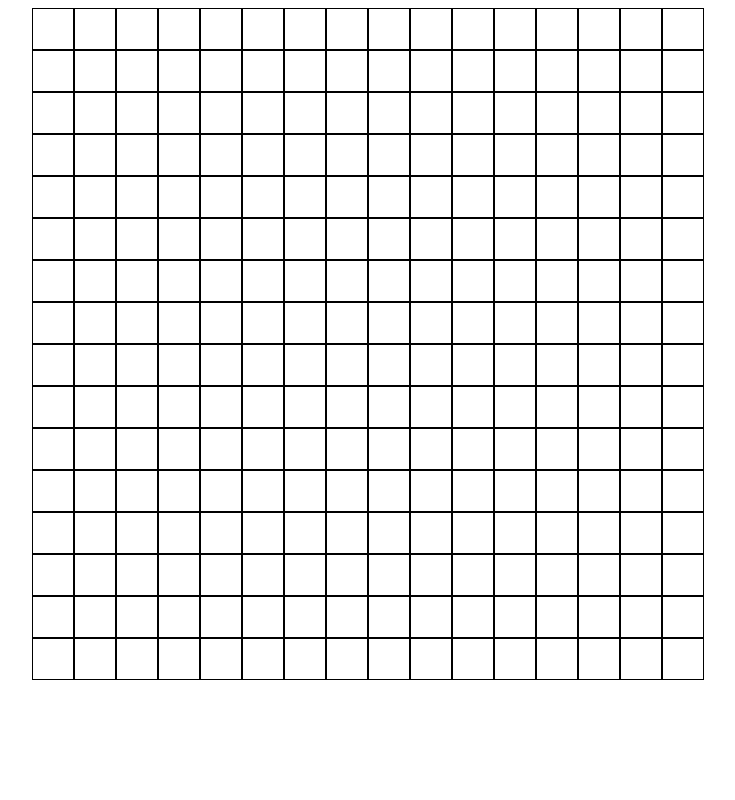
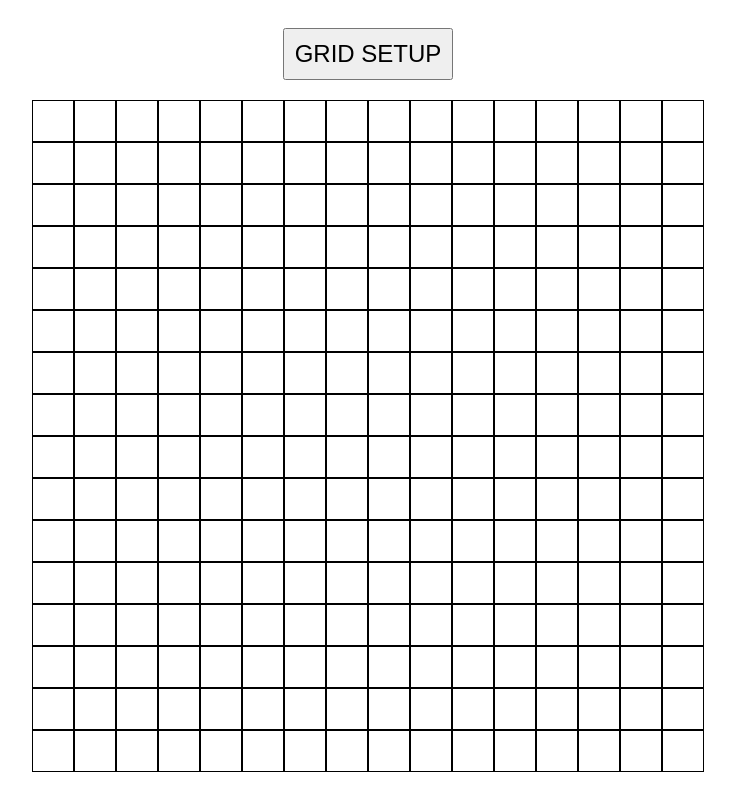
Before and after one commit to grumpper/odin-etch-a-sketch, a plain HTML site: page index.html in a window 1280 px wide. Shown: the whole page, without its empty margins (272-1007 px from the left). Drawn offline with Linux system fonts and the light colour scheme.

Commit message:
add grid setup button

```diff
--- a/index.html
+++ b/index.html
@@ -8,6 +8,8 @@
         <title>Etch-a-Sketch</title>
     </head>
     <body>
-        <div id="container"></div>
+        <button id="setup-btn">GRID SETUP</button>
+        <div id="container">
+        </div>
     </body>
 </html>
--- a/script.js
+++ b/script.js
@@ -1,19 +1,31 @@
 // draw the grid
-const gridSize = 16
+function drawGrid(size) {
     const container = document.querySelector('#container')
-for (let i = 0; i < gridSize; i++) {
+    container.replaceChildren()
+    for (let i = 0; i < size; i++) {
         const row = document.createElement('div')
         row.classList.add("row")
-    for (let j = 0; j < gridSize; j++) {
+        for (let j = 0; j < size; j++) {
             const square = document.createElement('div')
             square.classList.add("square")
             row.appendChild(square)
         }
         container.appendChild(row)
     }
-
     // add color on hover
-const squares = document.querySelectorAll('div.square')
+    let squares = document.querySelectorAll('div.square')
     squares.forEach((e) => {
         e.addEventListener("mouseover", () => e.style.background = "blue")
     })
+}
+
+// setup button
+const button = document.querySelector('#setup-btn')
+let gridSize = 16
+drawGrid(gridSize)
+button.addEventListener('click', () => {
+    do {
+        gridSize = prompt("How many square per row should be the grid?")
+    } while (gridSize < 16 && gridSize > 100)
+    drawGrid(gridSize)
+})
--- a/style.css
+++ b/style.css
@@ -15,3 +15,15 @@
     width: 5svh;
     aspect-ratio: 1 / 1;
 }
+
+#setup-btn {
+    margin: 20px;
+    font-size: 24px;
+    padding: 10px;
+}
+
+body {
+    display: flex;
+    flex-direction: column;
+    align-items: center;
+}
```
Lines whose indentation alone changed are shown as unchanged.
